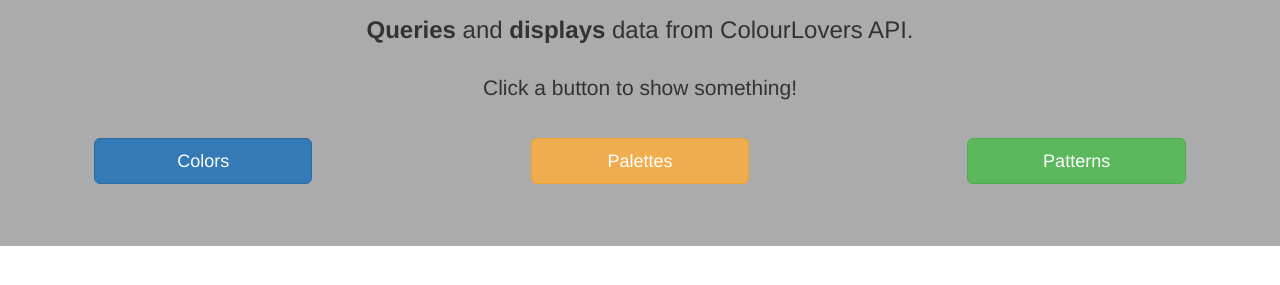
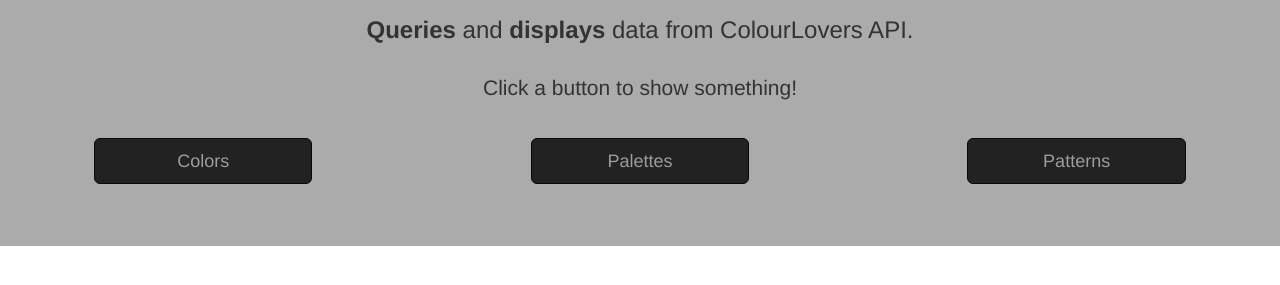
Before and after one commit to ChaseMarcum/jQuery_and_Bootstrap_Proof_ofConcept, a plain HTML site: page index.html in a window 1280 px wide. Shown: the part 235-520 px from the top of the page. Drawn offline with nearby package versions, Linux system fonts and the light colour scheme.

Commit message:
adjusted some styles

```diff
--- a/css/style.css
+++ b/css/style.css
@@ -29,6 +29,17 @@ body {
 }
 .navbar-wrapper .navbar .container {
     width: auto;
+}
+
+.btn {
+    color: #9d9d9d;
+    background-color: #222;
+    border-color: #080808;
+}
+
+.btn:hover, .btn:focus {
+    color: #fff;
+    text-decoration: none;
 }
 
 .button-row {
--- a/index.html
+++ b/index.html
@@ -61,19 +61,19 @@
     <div class="row button-row">
         <div>
             <button type="button"
-                    class="showColors btn btn-primary btn-lg col-lg-2 col-lg-offset-1 col-md-2 col-md-offset-1 col-sm-2
+                    class="showColors btn btn-lg col-lg-2 col-lg-offset-1 col-md-2 col-md-offset-1 col-sm-2
                 col-sm-offset-1 col-xs-4 my-button">Colors</button>
         </div>
 
         <div>
             <button type="button"
-                    class="showPalettes btn btn-warning btn-lg col-lg-2 col-lg-offset-2 col-md-2 col-md-offset-2 col-sm-2
+                    class="showPalettes btn btn-lg col-lg-2 col-lg-offset-2 col-md-2 col-md-offset-2 col-sm-2
                 col-sm-offset-2 col-xs-4 my-button">Palettes</button>
         </div>
 
         <div>
             <button type="button"
-                    class="showPatterns btn btn-success btn-lg col-lg-2 col-lg-offset-2 col-md-2 col-md-offset-2 col-sm-2
+                    class="showPatterns btn btn-lg col-lg-2 col-lg-offset-2 col-md-2 col-md-offset-2 col-sm-2
                 col-sm-offset-2 col-xs-4 my-button">Patterns</button>
         </div>
     </div>
```
